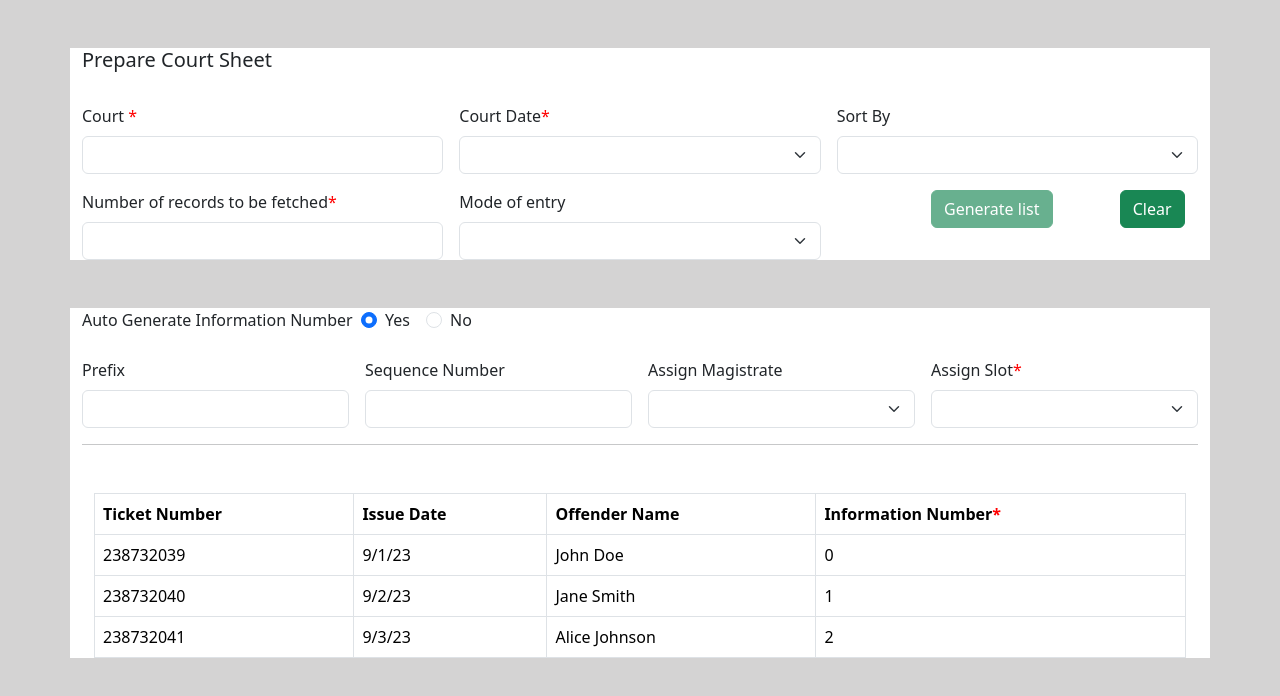
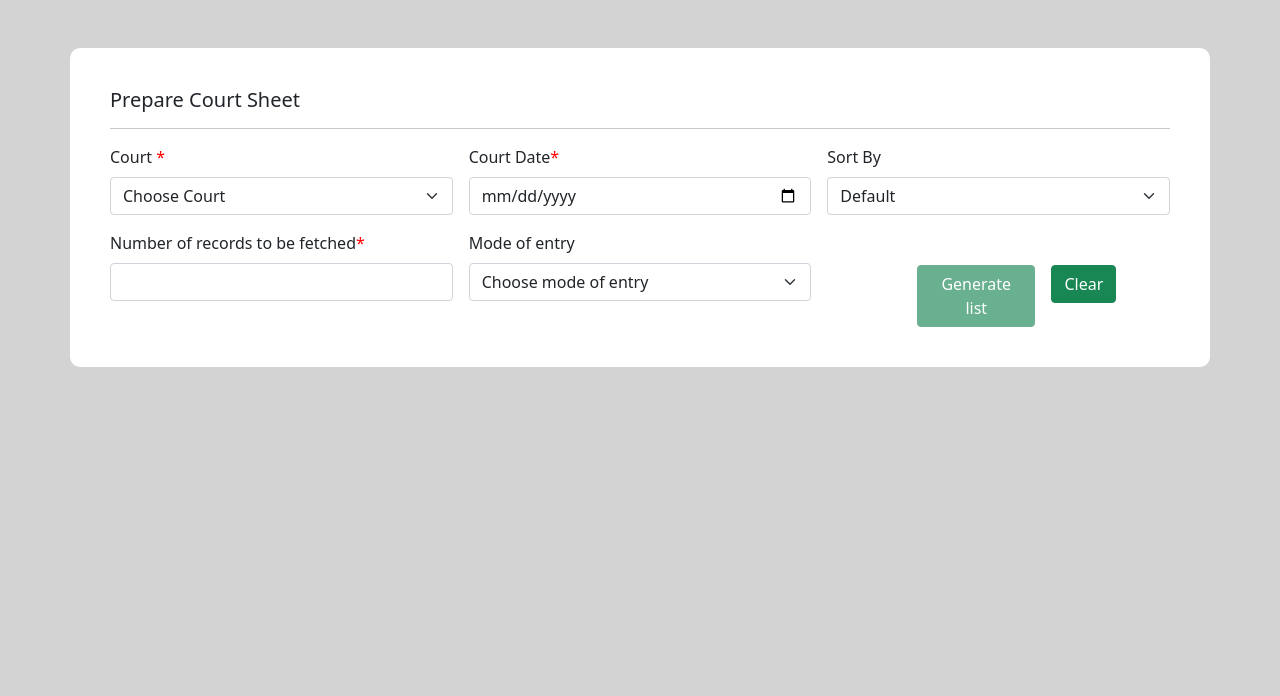
Before and after one commit to shubhangijain2001/CourtSheet, an Angular app in the folder courtSheet/: page / in a window 1280 px wide. Shown: the top 696 px of the page. Built offline with nearby package versions, Linux system fonts and the light colour scheme; what primeng would draw is missing.

Commit message:
frontend

```diff
--- a/courtSheet/src/app/app.component.html
+++ b/courtSheet/src/app/app.component.html
@@ -1,3 +1,2 @@
 
 <app-base-form></app-base-form>
-<app-generate-info></app-generate-info>
--- a/courtSheet/src/app/app.module.ts
+++ b/courtSheet/src/app/app.module.ts
@@ -11,7 +11,6 @@ import { RequiredPipe } from './Pipes/required.pipe'
 
 import { GenerateInfoComponent } from './generate-info/generate-info.component';
 
-import { SubGenerateInfoComponent } from './sub-generate-info/sub-generate-info.component';
 
 
 @NgModule({
@@ -23,7 +22,6 @@ import { SubGenerateInfoComponent } from './sub-generate-info/sub-generate-info.
 
     GenerateInfoComponent,
 
-    SubGenerateInfoComponent,
 
 
   ],
--- a/courtSheet/src/app/base-form/base-form.component.css
+++ b/courtSheet/src/app/base-form/base-form.component.css
@@ -1,6 +1,16 @@
 .container{
     background-color: white;
+    padding: 40px;
+    border-radius: 10px;
 }
-hr{
-    border: 2px;
+/* hr{
+    border: .8px solid rgba(0, 0, 0, 0.61) ;
+} */
+
+.btn-top-gap{
+    margin-top: 50px;
 }
+
+.section-2{
+    margin-top: 30px;
+}
--- a/courtSheet/src/app/base-form/base-form.component.html
+++ b/courtSheet/src/app/base-form/base-form.component.html
@@ -6,65 +6,68 @@
 
 
   <form [formGroup]="form" class="row g-3">
+
     <div class="col-md-4">
-      <label for="court4" class="form-label">Court <span style="color: red;">{{'' | required}}</span></label>
-      <input class="form-control" id="court4" formControlName="court">
+      <label for="court" class="form-label">Court <span style="color: red;">{{'' | required}}</span></label>
+      <select id="court" class="form-select" formControlName="court">
+        <option selected disabled value="">Choose Court</option>
+        <option value="1">345-SADSDF</option>
+        <option value="2">742-GAFRGS</option>
+        <option value="3">612-TAGFTS</option>
+    </select>
       <div *ngIf="fc.court.errors?.required">
         <div *ngIf="fc.court.touched && fc.court.invalid" class="alert alert-danger">Field is required</div>
       </div>
     </div>
 
+    <div class="col-md-4">
+        <label for="courtDate" class="form-label">Court Date<span style="color: red;">{{'' | required}}</span></label>
 
-    <div class="col-md-4">
-        <label for="courtDate4" class="form-label">Court Date<span style="color: red;">{{'' | required}}</span></label>
-        <select name="" id="" class="form-select" id="courtDate4" formControlName="courtDate">
-            <option value="1">1</option>
-            <option value="2">2</option>
-        </select>
+        <input type="date" class="form-control" id="courtDate" formControlName="courtDate" placeholder="">
+
         <div *ngIf="fc.courtDate.errors?.required">
             <div *ngIf="fc.courtDate.touched && fc.courtDate.invalid" class="alert alert-danger">Field is required</div>
-          </div>
+        </div>
     </div>
-
 
     <div class="col-md-4">
         <label for="" class="form-label">Sort By</label>
         <select name="" id="" class="form-select" formControlName="sortBy">
-            <option value="1">1</option>
-            <option value="2">2</option>
+          <option selected disabled value="">Default</option>
+          <option>Ticket No</option>
+          <option>Issue Date</option>
+          <option>Offender Name</option>
         </select>
     </div>
-
 
     <div class="col-md-4">
         <label for="courtDate4" class="form-label">Number of records to be fetched<span style="color: red;">{{'' | required}}</span></label>
         <input name="" id="" class="form-control" id="courtDate4" formControlName="recordNo" (keyup)="recordNo($event)">
         <div *ngIf="fc.recordNo.errors?.required">
-            <div *ngIf="fc.recordNo.touched && fc.recordNo.invalid" class="alert alert-danger">Field is required</div>
-          </div>
-          <div *ngIf="fc.recordNo.errors?.pattern" class="alert alert-danger">
-            Only numbers allowed
-            <!-- <div *ngIf="fc.recordNo.touched && fc.recordNo.invalid" class="alert alert-danger">Only numbers are allowed</div> -->
-          </div>
+          <div *ngIf="fc.recordNo.touched && fc.recordNo.invalid" class="alert alert-danger">Field is required</div>
+        </div>
+        <div *ngIf="fc.recordNo.errors?.pattern" class="alert alert-danger">Only numbers allowed</div>
     </div>
 
-
     <div class="col-md-4">
-        <label for="courtDate4" class="form-label">Mode of entry</label>
-        <select name="" id="" class="form-select" id="courtDate4" formControlName="mode"></select>
+        <label for="entryMode" class="form-label">Mode of entry</label>
+        <select id="entryMode" class="form-select" formControlName="mode">
+          <option selected disabled value="">Choose mode of entry</option>
+          <option>Offline</option>
+          <option>Online</option>
+        </select>
     </div>
-
 
     <div class="col-md-1"></div>
 
 
-    <div class="col-md-2 ">
+    <div class="col btn-top-gap">
         <button class="btn btn-success" (click)="submit()" [disabled]="form.invalid">Generate list</button>
 
     </div>
 
 
-    <div class="col-md-1">
+    <div class="col btn-top-gap">
         <button class="btn btn-success" (click)="clear()" >Clear</button>
 
     </div>
@@ -72,4 +75,10 @@
 
 
 </form>
+
+<div *ngIf="infoContent == true" class="section-2">
+  <hr>
+  <app-generate-info (childEmitter)="eventFired($event)"></app-generate-info>
 </div>
+
+</div>
--- a/courtSheet/src/app/generate-info/generate-info.component.css
+++ b/courtSheet/src/app/generate-info/generate-info.component.css
@@ -5,3 +5,7 @@
 .pipe{
     color:red;
 }
+
+.saveBtn{
+    margin-right: 10px;
+}
--- a/courtSheet/src/app/generate-info/generate-info.component.html
+++ b/courtSheet/src/app/generate-info/generate-info.component.html
@@ -1,70 +1,61 @@
 <div class="container mt-5">
   <div>
+
     <label>Auto Generate Information Number &nbsp;</label>
+
     <div class="form-check form-check-inline">
-        <input class="form-check-input" type="radio" name="inlineRadioOptions" id="inlineRadio1" value="true" checked (click)="checkVisibility($event)">
+      <input class="form-check-input" type="radio" name="inlineRadioOptions" id="inlineRadio1" value="true" checked
+        (click)="checkVisibility($event)">
       <label class="form-check-label" for="inlineRadio1">Yes</label>
     </div>
+
     <div class="form-check form-check-inline">
-        <input class="form-check-input" type="radio" name="inlineRadioOptions" id="inlineRadio2" value="false" (click)="checkVisibility($event)">
+      <input class="form-check-input" type="radio" name="inlineRadioOptions" id="inlineRadio2" value="false"
+        (click)="checkVisibility($event)">
       <label class="form-check-label" for="inlineRadio2">No</label>
     </div>
+
   </div>
+
   <br>
 
-    <form class="row g-3" [formGroup] = 'form'>
+  <form class="row g-3" [formGroup]='form'>
     <div class="col" *ngIf="isVisible==true">
       <label for="inputPrefix" class="form-label">Prefix</label>
-          <input
-          type="text"
-          class="form-control"
-          id="inputPrefix"
-          formControlName="prefix"
-          (change)="loadPrefix($event)"
-          >
+      <input type="text" class="form-control" id="inputPrefix" formControlName="prefix" (change)="loadPrefix($event)">
       <div class="alert alert-danger" *ngIf="fc.prefix.errors?.pattern">Only alphanumeric values are allowed</div>
     </div>
+
     <div class="col" *ngIf="isVisible==true">
       <label for="inputSeqNo" class="form-label">Sequence Number</label>
-          <input
-          type="text"
-          class="form-control"
-          id="inputSeqNo"
-          formControlName="sequenceNo"
-          (change)="loadSeqNo($event)"
-          >
+      <input type="text" class="form-control" id="inputSeqNo" formControlName="sequenceNo" (change)="loadSeqNo($event)">
       <div class="alert alert-danger" *ngIf="fc.sequenceNo.errors?.pattern">Only numbers are allowed</div>
     </div>
+
     <div class="col">
       <label for="inputMag" class="form-label">Assign Magistrate</label>
-          <select
-          id="inputMag"
-          class="form-select"
-          formControlName="assignMag"
-          >
-              <option selected disabled>Select Magistrate</option>
+      <select id="inputMag" class="form-select" formControlName="assignMag">
+        <option selected disabled value="">Select Magistrate</option>
         <option>Delhi</option>
         <option>Mumbai</option>
       </select>
     </div>
+
     <div class="col">
       <label for="inputSlot" class="form-label">Assign Slot<span class="pipe">{{'' | required}}</span></label>
-          <select
-          id="inputSlot"
-          class="form-select"
-          formControlName="assignSlot"
-          >
-              <option selected disabled>Select Slot</option>
+      <select id="inputSlot" class="form-select" formControlName="assignSlot">
+        <option selected disabled value="">Select Slot</option>
         <option>1</option>
         <option>2</option>
         <option>3</option>
       </select>
     </div>
-  </form>
+
     <hr>
 
     <div class="container mt-5">
       <table class="table table-bordered">
+
         <thead>
           <tr>
             <th>Ticket Number</th>
@@ -73,18 +64,38 @@
             <th>Information Number<span class="pipe">{{'' | required}}</span></th>
           </tr>
         </thead>
+
         <tbody>
-            <tr *ngFor = "let ticket of tickets; let i=index">
+          <tr *ngFor="let ticket of tickets; let i=index">
             <td>{{ticket.ticketNo}}</td>
             <td>{{ticket.issueDate | date:'shortDate' }}</td>
             <td>{{ticket.offenderName}}</td>
             <td>
+                <!-- {{isVisible}} -->
               <label *ngIf="isVisible==true">{{prefix}}{{seqNo+i}}</label>
-                    <input *ngIf="isVisible==false" type="text" class="form-control">
+              <input type="text"
+              class="form-control"
+              formArrayName="infoNoInput"
+              *ngIf="isVisible==false"
+              #infoNos
+              (change) = "addInfoNo(infoNos)"
+              >
             </td>
           </tr>
         </tbody>
       </table>
 
+      <hr>
+
+      <div class="row">
+        <button type="submit" (click)="onSave()" [disabled]="form.invalid"
+          class="btn btn-success col-md-2 ml-auto saveBtn">Save and Print ➜</button>
+        <button class="btn btn-success col-md-1" (click)="onClear()">Cancel</button>
+      </div>
 
     </div>
+
+  </form>
+
+
+</div>
--- a/courtSheet/src/app/generate-info/generate-info.component.ts
+++ b/courtSheet/src/app/generate-info/generate-info.component.ts
@@ -1,5 +1,5 @@
-import { Component } from '@angular/core';
-import { FormBuilder, Validators } from '@angular/forms';
+import { Component, EventEmitter, Output } from '@angular/core';
+import { FormArray, FormBuilder, FormControl, Validators } from '@angular/forms';
 import { RequiredPipe } from '../Pipes/required.pipe';
 
 @Component({
@@ -16,6 +16,9 @@ export class GenerateInfoComponent{
   seqNo:number=0;
   infoNo:string='';
   pageLoad:boolean=true;
+  informationNo?:FormArray<any>;
+  @Output() childEmitter = new EventEmitter();
+
 
   tickets = [
     {
@@ -41,7 +44,8 @@ export class GenerateInfoComponent{
       prefix:['',Validators.pattern("[a-zA-Z0-9]+$")],
       sequenceNo:['',Validators.pattern("[0-9]*")],
       assignMag:[''],
-      assignSlot:['', Validators.required]
+      assignSlot:['', Validators.required],
+      infoNoInput: fb.array([])
     })
   }
 
@@ -56,17 +60,37 @@ export class GenerateInfoComponent{
 
   loadPrefix(e:any){
     this.prefix = e.target.value
-    this.infoNo = this.prefix+this.seqNo
+    this.infoNo = this.prefix + this.seqNo
     console.log(this.infoNo);
 
   }
 
   loadSeqNo(e:any){
     this.seqNo = Number(e.target.value)
-    this.infoNo = this.prefix+this.seqNo
+    this.infoNo = this.prefix + this.seqNo
     console.log(this.infoNo);
   }
 
-  // {{prefix}}{{seqNo+1}}
+  addInfoNo(infoNos:HTMLInputElement){
+    (this.fc.infoNoInput as FormArray)?.push(
+      new FormControl(infoNos.value)
+    )
+  }
 
+  onSave(){
+    if(this.isVisible == false) {
+      this.form.value.prefix=null
+      this.form.value.sequenceNo=0
+      console.log(this.form.value);
+    }
+    else {
+      this.form.value.infoNoInput= this.tickets.map((ticket, i) => `${this.prefix}${this.seqNo + i}`);
+      console.log(this.form.value);
+    }
+    alert("Successfully Added!");
+  }
+
+  onClear(){
+    this.childEmitter.emit();
+  }
 }
--- a/courtSheet/src/app/sub-generate-info/sub-generate-info.component.css
+++ /dev/null
@@ -1,3 +0,0 @@
-.container{
-    background-color: white;
-}
--- a/courtSheet/src/app/sub-generate-info/sub-generate-info.component.html
+++ /dev/null
@@ -1,48 +0,0 @@
-<div class="container md-5">
-    <form class="row g-3" [formGroup] = 'form'>
-        <div class="col" *ngIf="visibility==true">
-            <label for="inputPrefix" class="form-label">Prefix</label>
-            <input
-            type="text"
-            class="form-control"
-            id="inputPrefix"
-            formControlName="prefix"
-            >
-        </div>
-        <div class="col" *ngIf="visibility==true">
-            <label for="inputSeqNo" class="form-label">Sequence Number</label>
-            <input
-            type="text"
-            class="form-control"
-            id="inputSeqNo"
-            formControlName="sequenceNo"
-            >
-        </div>
-        <div class="col">
-            <label for="inputMag" class="form-label">Assign Magistrate</label>
-            <select
-            id="inputMag"
-            class="form-select"
-            formControlName="assignMag"
-            >
-                <option selected disabled>Select Magistrate</option>
-                <option>Delhi</option>
-                <option>Mumbai</option>
-            </select>
-        </div>
-        <div class="col">
-            <label for="inputSlot" class="form-label">Assign Slot{{'' | required}}</label>
-            <select
-            id="inputSlot"
-            class="form-select"
-            formControlName="assignSlot"
-            >
-                <option selected disabled>Select Slot</option>
-                <option>1</option>
-                <option>2</option>
-                <option>3</option>
-            </select>
-        </div>
-    </form>
-
-</div>
--- a/courtSheet/src/app/sub-generate-info/sub-generate-info.component.ts
+++ /dev/null
@@ -1,36 +0,0 @@
-import { Component } from '@angular/core';
-import { FormBuilder, Validators } from '@angular/forms';
-import { Input } from '@angular/core';
-
-@Component({
-  selector: 'app-sub-generate-info',
-  templateUrl: './sub-generate-info.component.html',
-  styleUrls: ['./sub-generate-info.component.css']
-})
-export class SubGenerateInfoComponent {
-
-  form:any;
-  visibility:any =true;
-
-  constructor(fb: FormBuilder){
-
-    this.form = fb.group({
-      prefix:[''],
-      sequenceNo:[''],
-      assignMag:[''],
-      assignSlot:['', Validators.required]
-    })
-  }
-
-  get fc(){
-    return this.form.controls
-  }
-
-  @Input() booleanFromGenerateInfo?:boolean
-  // checkVisible(e:any){
-  //   this.visibility = e.target.value
-  //   console.log(this.visibility)
-
-  // }
-
-}
--- a/courtSheet/src/index.html
+++ b/courtSheet/src/index.html
@@ -7,9 +7,15 @@
   <meta name="viewport" content="width=device-width, initial-scale=1">
   <link rel="icon" type="image/x-icon" href="favicon.ico">
 
-  <link href="https://cdn.jsdelivr.net/npm/bootstrap@5.3.2/dist/css/bootstrap.min.css" rel="stylesheet" integrity="sha384-T3c6CoIi6uLrA9TneNEoa7RxnatzjcDSCmG1MXxSR1GAsXEV/Dwwykc2MPK8M2HN" crossorigin="anonymous">
+  <link href="https://cdn.jsdelivr.net/npm/bootstrap@5.0.0-alpha3/dist/css/bootstrap.min.css" rel="stylesheet">
+  <link rel="stylesheet" href="https://cdnjs.cloudflare.com/ajax/libs/bootstrap-datepicker/1.9.0/css/bootstrap-datepicker.min.css">
+  <link rel="stylesheet" href="https://cdnjs.cloudflare.com/ajax/libs/font-awesome/4.7.0/css/font-awesome.min.css">
+  <script src="https://ajax.googleapis.com/ajax/libs/jquery/3.4.1/jquery.min.js"></script>
+  <script src="https://cdn.jsdelivr.net/npm/bootstrap@5.0.0-alpha3/dist/js/bootstrap.bundle.min.js"></script>
+  <script src="https://cdnjs.cloudflare.com/ajax/libs/bootstrap-datepicker/1.9.0/js/bootstrap-datepicker.min.js"></script>
 
 </head>
+
 <body>
   <app-root></app-root>
 </body>
```
Also changed, not shown: courtSheet/src/app/base-form/base-form.component.ts (+18 -8 lines), 1 other file (tests, documents, lock files or other folders). Lines whose indentation alone changed are shown as unchanged.
